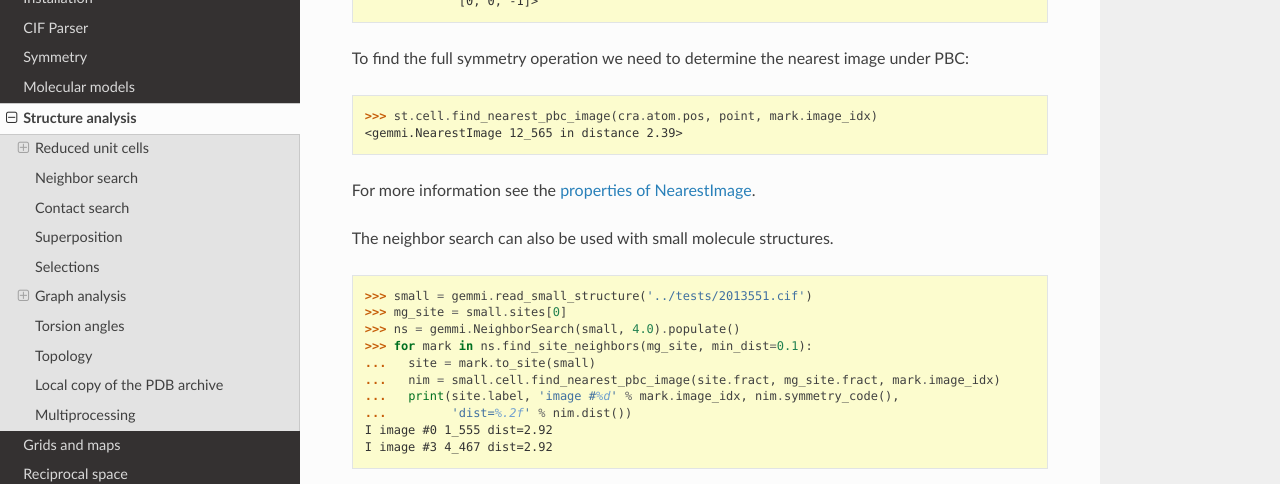
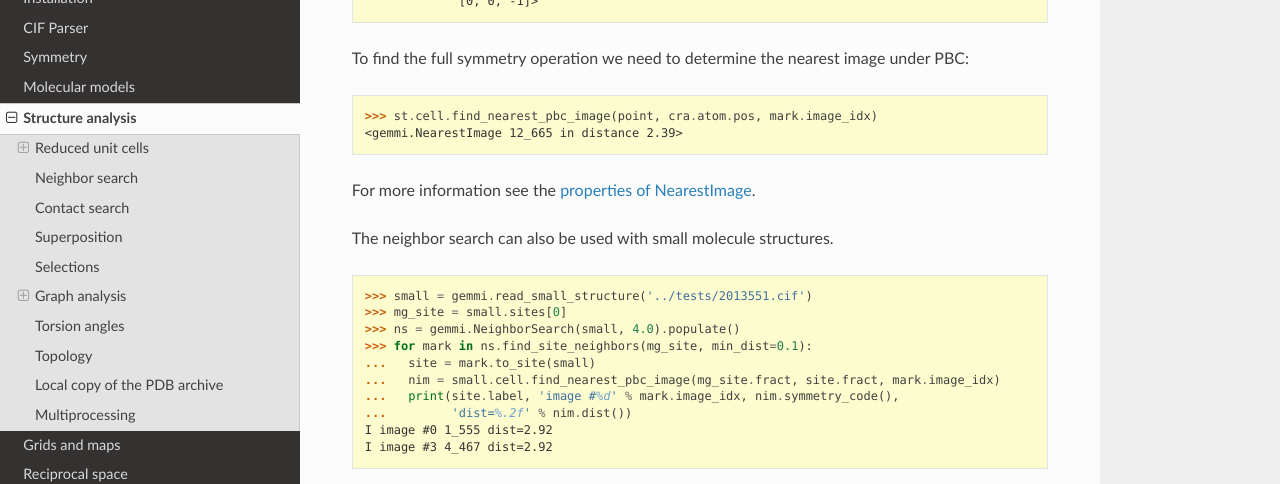
Before and after one commit to project-gemmi/gemmi, a Sphinx documentation site: the page built from docs/analysis.rst, in a window 1280 px wide and 900 px high, scrolled down 8394 px. Shown: the part 151-635 px from the top of the window. Built offline with Sphinx 7.4.7 and the Read the Docs theme 2.0.0, drawn with Linux system fonts in a browser that asks for light colours.

Commit message:
docs: reorder args of find_nearest_pbc_image()

```diff
--- a/docs/analysis.rst
+++ b/docs/analysis.rst
@@ -483,8 +483,8 @@ image under PBC:
 
 .. doctest::
 
-  >>> st.cell.find_nearest_pbc_image(cra.atom.pos, point, mark.image_idx)
-  <gemmi.NearestImage 12_565 in distance 2.39>
+  >>> st.cell.find_nearest_pbc_image(point, cra.atom.pos, mark.image_idx)
+  <gemmi.NearestImage 12_665 in distance 2.39>
 
 For more information see the :ref:`properties of NearestImage <nearestimage>`.
 
@@ -497,7 +497,7 @@ The neighbor search can also be used with small molecule structures.
   >>> ns = gemmi.NeighborSearch(small, 4.0).populate()
   >>> for mark in ns.find_site_neighbors(mg_site, min_dist=0.1):
   ...   site = mark.to_site(small)
-  ...   nim = small.cell.find_nearest_pbc_image(site.fract, mg_site.fract, mark.image_idx)
+  ...   nim = small.cell.find_nearest_pbc_image(mg_site.fract, site.fract, mark.image_idx)
   ...   print(site.label, 'image #%d' % mark.image_idx, nim.symmetry_code(),
   ...         'dist=%.2f' % nim.dist())
   I image #0 1_555 dist=2.92
```
